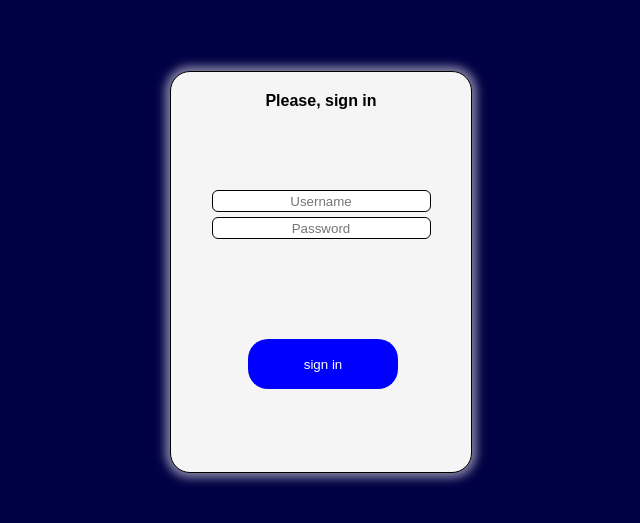
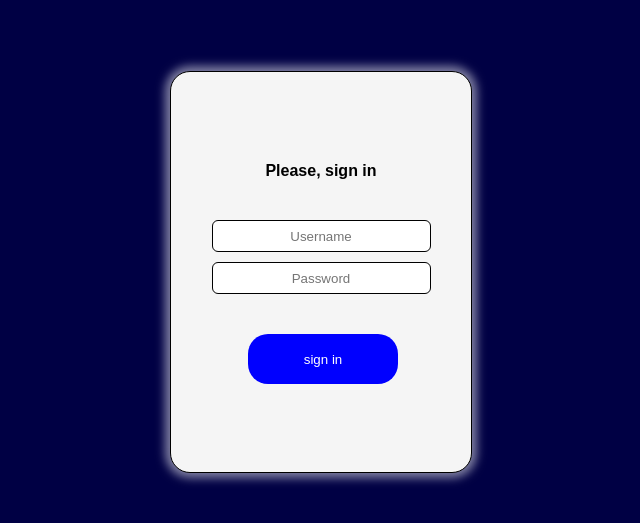
Before and after one commit to Aprel1415/Authorization, a plain HTML site: page index.html in a window 1280 px wide. Shown: the part 179-702 px from the top of the page, without its empty margins (319-959 px from the left). Drawn offline with Linux system fonts and the light colour scheme.

Commit message:
latest update

```diff
--- a/main.css
+++ b/main.css
@@ -15,7 +15,7 @@
 
   body {
     background-color: rgb(0, 0, 68);
-    font-family: 'Zen Kaku Gothic New', sans-serif;
+    font-family: "Zen Kaku Gothic New", sans-serif;
     font-weight: 600;
   }
 
@@ -31,36 +31,36 @@ main {
     width: 300px;
     height: 400px;
     background-color: whitesmoke;
-    box-shadow:  0px 0px 10px 5px rgba(255, 255, 255, 0.5);
+    box-shadow: 0px 0px 10px 5px rgba(255, 255, 255, 0.5);
   }
 
   #text {
-    margin-top: 20px;
+    margin-top: 90px;
     display: flex;
     justify-content: center;
   }
 
   input {
-    height: 20px;
+    height: 30px;
     border-radius: 6px;
     border: 1px solid rgb(0, 0, 0);
-    outline:none;
+    outline: none;
   }
 
   #username {
-    margin-top: 80px;
+    margin-top: 40px;
     display: flex;
     justify-content: center;
   }
 
   #password {
-    margin-top: 5px;
+    margin-top: 10px;
     display: flex;
     justify-content: center;
   }
 
   #button {
-    margin-top: 100px;
+    margin-top: 40px;
     margin-left: 77px;
     height: 50px;
     width: 150px;
```
Lines whose indentation alone changed are shown as unchanged.
